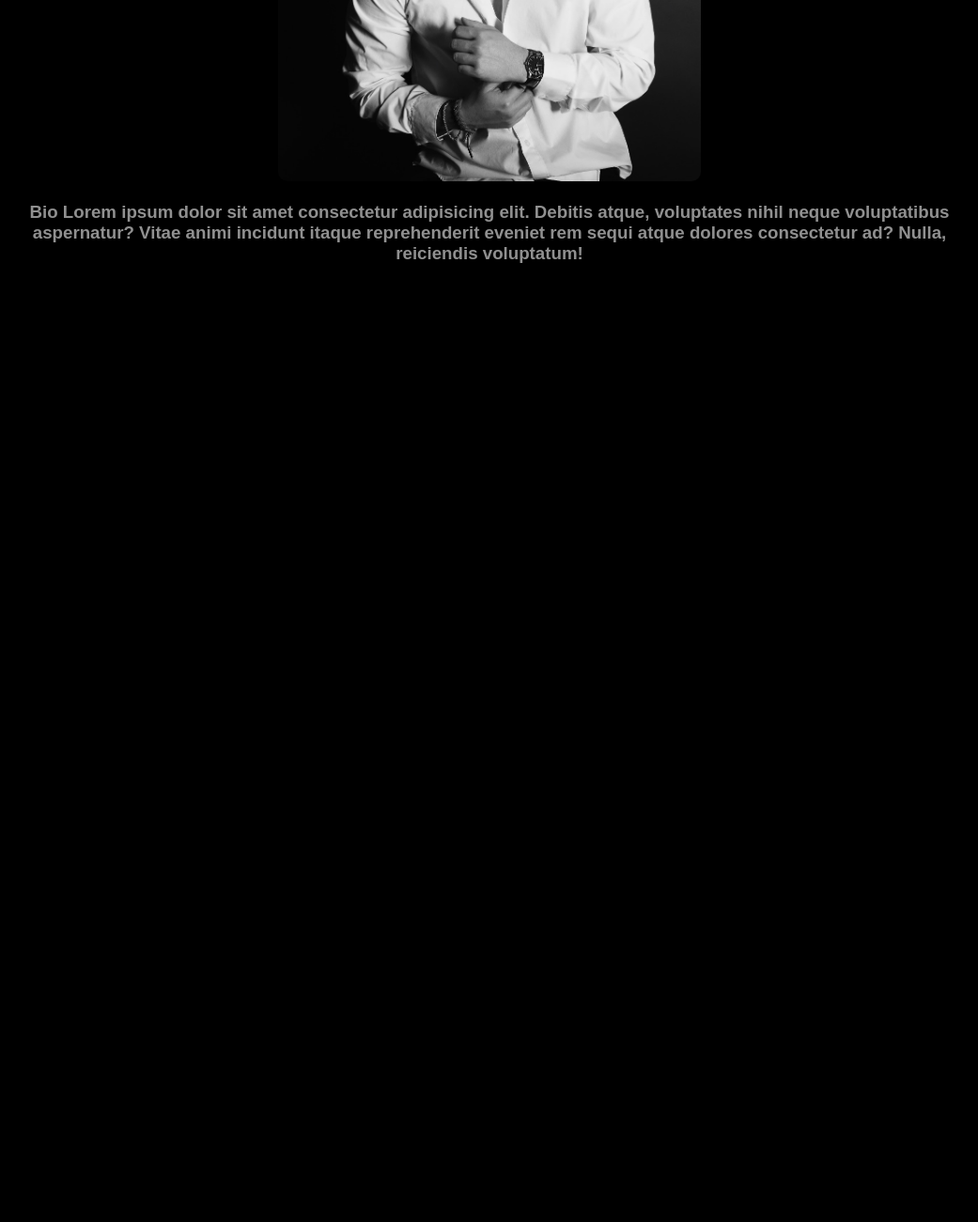
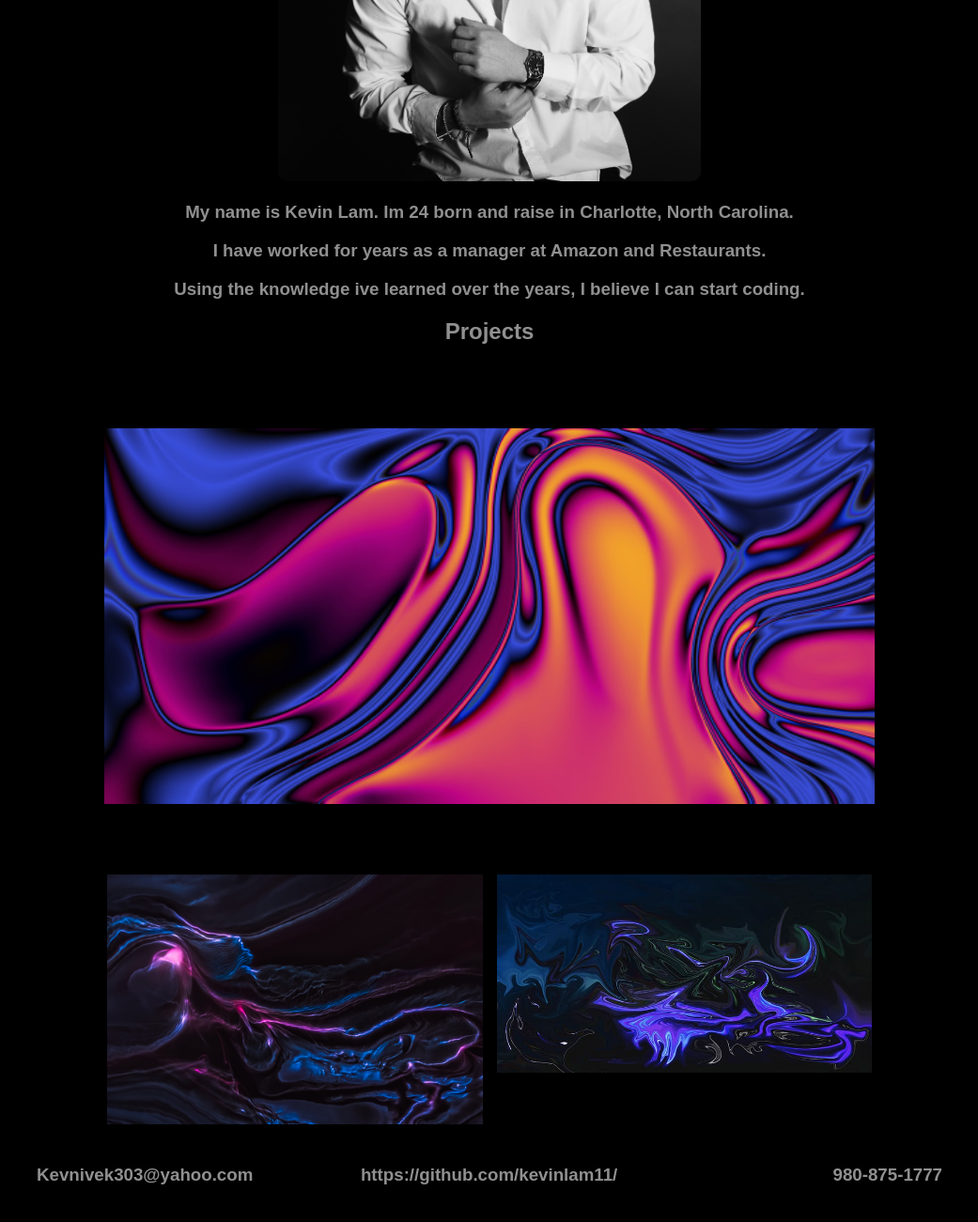
Before and after one commit to kevinlam11/Kevins-Portfolio, a plain HTML site: page index.html in a window 1280 px wide. Shown: the part 532-1833 px from the top of the page at 94% size, without its empty margins (119-1160 px from the left). Before the commit the page ends 832 px from the top, so only its background shows below. Drawn offline with Linux system fonts and the light colour scheme.

Commit message:
added read me

```diff
--- a/index.html
+++ b/index.html
@@ -13,21 +13,56 @@
       <div id="kevin">Kevins Portfolio</div>
       <div>
         <ul>
-          <li>About</li>
-          <li>Projects</li>
-          <li>Contact Me</li>
+          <a href="#about-me"> <li>About</li></a>
+          <a href="#projects"><li>Projects</li></a>
+          <a href="#contact-me"><li>Contact Me</li></a>
         </ul>
       </div>
     </nav>
     <section>
-      <h1>About me</h1>
+      <h1 id="about-me">About me</h1>
       <img id="headshot" src="./assets/IMG_6114.JPG" alt="Kevins Headshot" />
       <h3>
-        Bio Lorem ipsum dolor sit amet consectetur adipisicing elit. Debitis
-        atque, voluptates nihil neque voluptatibus aspernatur? Vitae animi
-        incidunt itaque reprehenderit eveniet rem sequi atque dolores
-        consectetur ad? Nulla, reiciendis voluptatum!
-      </h3>
+        <p>My name is Kevin Lam. Im 24 born and raise in Charlotte, North Carolina.</p>
+        <p>I have worked for years as a manager at Amazon and Restaurants.</p>
+        <p>Using the knowledge ive learned over the years, I believe I can start coding.</p>
+    </section>
+
+    <section>
+      <h2 id="projects">Projects</h2>
+      <div id="project-container">
+        <div class="project-card-featured" id="project-1">
+          <h3>Project title</h3>
+          <!-- DO this again -->
+          <a href=" https://kevinlam11.github.io/SEO-Assignment-1/" target="blank"
+            ><img class="featured-project-image" src="./assets/a.jpg"
+          /></a>
+
+        </div>
+        <div class="project-card" id="project-2">
+          <h3>Project title</h3>
+          <a href="https://kevinlam11.github.io/my-Mini-project-1/" target="blank">
+          <img src="./assets/f.jpg" />
+
+          </a>
+        </div>
+        <div class="project-card" id="project-3">
+          <h3>Project title</h3>
+          <a href="https://kevinlam11.github.io/amazing-demo/" target="blank">
+          <img src="./assets/z.jpg" />
+
+        </a>
+        </div>
+
+
+      </div>
+    </section>
+    <section>
+      <div id="ending">
+        <h3 id="email">Kevnivek303@yahoo.com</h3>
+        <h3 id="github">https://github.com/kevinlam11/<h3>
+        <h3 id="number">980-875-1777</h3>
+      </div>
     </section>
   </body>
 </html>
--- a/style.css
+++ b/style.css
@@ -28,6 +28,10 @@ nav ul {
   gap: 15px;
   list-style: none;
 }
+nav ul a {
+  text-decoration: none;
+  color: white;
+}
 
 #headshot {
   width: 450px;
@@ -40,3 +44,49 @@ section {
   width: 80%;
   margin: auto;
 }
+
+.featured-project-image {
+  width: 100%;
+  height: 400px;
+}
+#project-1 {
+  width: 80%;
+  height: 350px;
+}
+
+#project-container {
+  display: flex;
+  flex-wrap: wrap;
+  gap: 15px;
+  justify-content: center;
+  flex-direction: row;
+}
+
+.project-card {
+  background-color: #black;
+  color: black;
+  margin-top: 110px;
+  width: 39%;
+}
+
+.project-card-featured {
+  background-color: #black;
+  color: black;
+  margin-top: 10px;
+}
+
+img {
+  width: 100%;
+}
+
+#ending {
+  display: flex;
+  height: 100px;
+  align-items: center;
+  justify-content: space-between;
+  padding: 0px 30px;
+}
+
+#project-3 {
+  height: 100px;
+}
```
Also changed, not shown: README.md, assets/a.jpg (added), assets/b.jpg (added), assets/c.jpg (added), assets/f.jpg (added), assets/g.jpg (added), assets/z.jpg (added).
